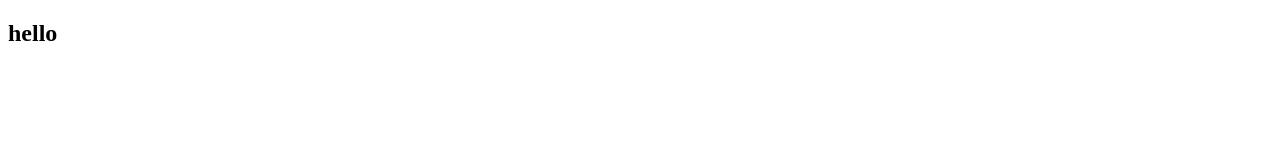
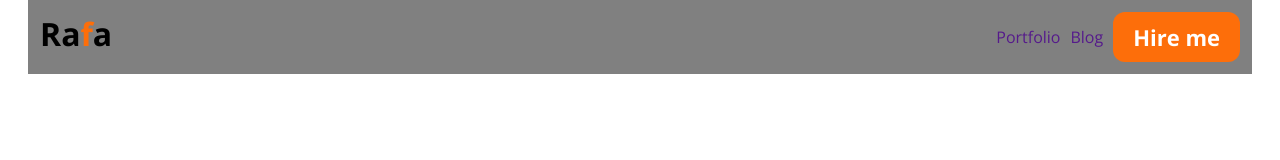
Before and after one commit to rafajahan7/portfolio, a plain HTML site: page index.html in a window 1280 px wide. Drawn offline with nearby package versions, Linux system fonts and the light colour scheme.

Commit message:
navbar added

```diff
--- a/index.html
+++ b/index.html
@@ -4,8 +4,24 @@
     <meta charset="UTF-8">
     <meta name="viewport" content="width=device-width, initial-scale=1.0">
     <title>Document</title>
+    <link rel="stylesheet" href="styles/style.css">
+
+    <!-- google font -->
+     <link rel="preconnect" href="https://fonts.googleapis.com">
+<link rel="preconnect" href="https://fonts.gstatic.com" crossorigin>
+<link href="https://fonts.googleapis.com/css2?family=Open+Sans:ital,wght@0,300..800;1,300..800&display=swap" rel="stylesheet">
 </head>
 <body>
-    <h2>hello</h2>
+    <header>
+        <nav>
+            <h2 class="name">Ra<span class="name-f">f</span>a</h2>
+
+            <ul>
+                <li><a href=""> Portfolio </a></li>
+                <li><a href="">Blog </a></li>
+                <li><button class="common-btn">Hire me</button></li>
+            </ul>
+        </nav>
+    </header>
 </body>
 </html>
--- /dev/null
+++ b/styles/style.css
@@ -0,0 +1,46 @@
+*{
+    padding: 0;
+    margin: 0;
+     font-family: "Open Sans", sans-serif;
+}
+/* common style */
+.common-btn{
+    background-color: #fd6e0a;
+    padding: 10px 20px;
+    border-radius: 12px;
+    font-weight: bold;
+    font-size: 22px;
+    color: white;
+    border: none;
+}
+nav{
+    background-color: gray;
+    display: flex;
+    justify-content: space-between;
+    max-width: 1200px;
+    margin: auto;
+    padding: 12px;
+
+}
+
+.name{
+    font-weight: bold;
+    font-size: 32px;
+
+
+}
+
+.name-f{
+    color: #fd6e0a;
+}
+ul{
+    display: flex;
+    justify-content: space-between;
+    list-style: none;
+    gap: 10px;
+    align-items: center;
+}
+
+ul li a{
+    text-decoration: none ;
+}
```
